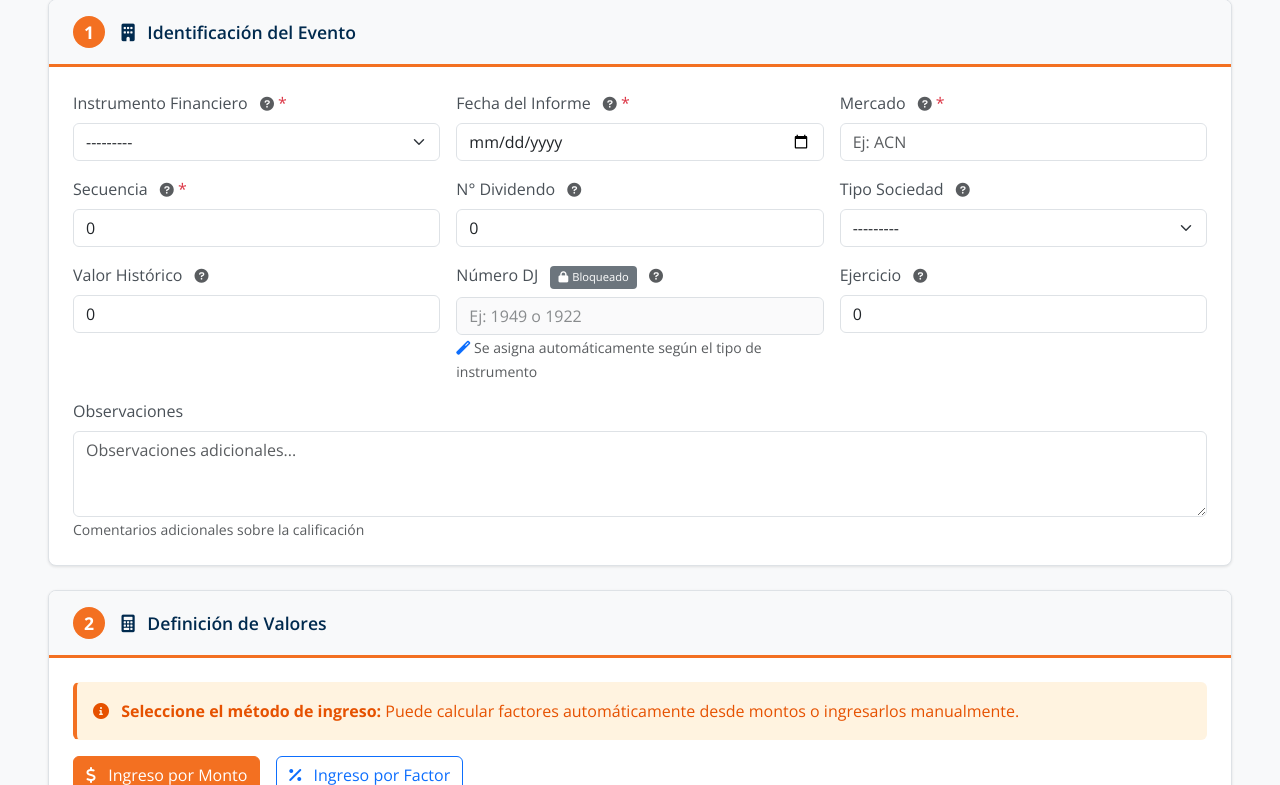
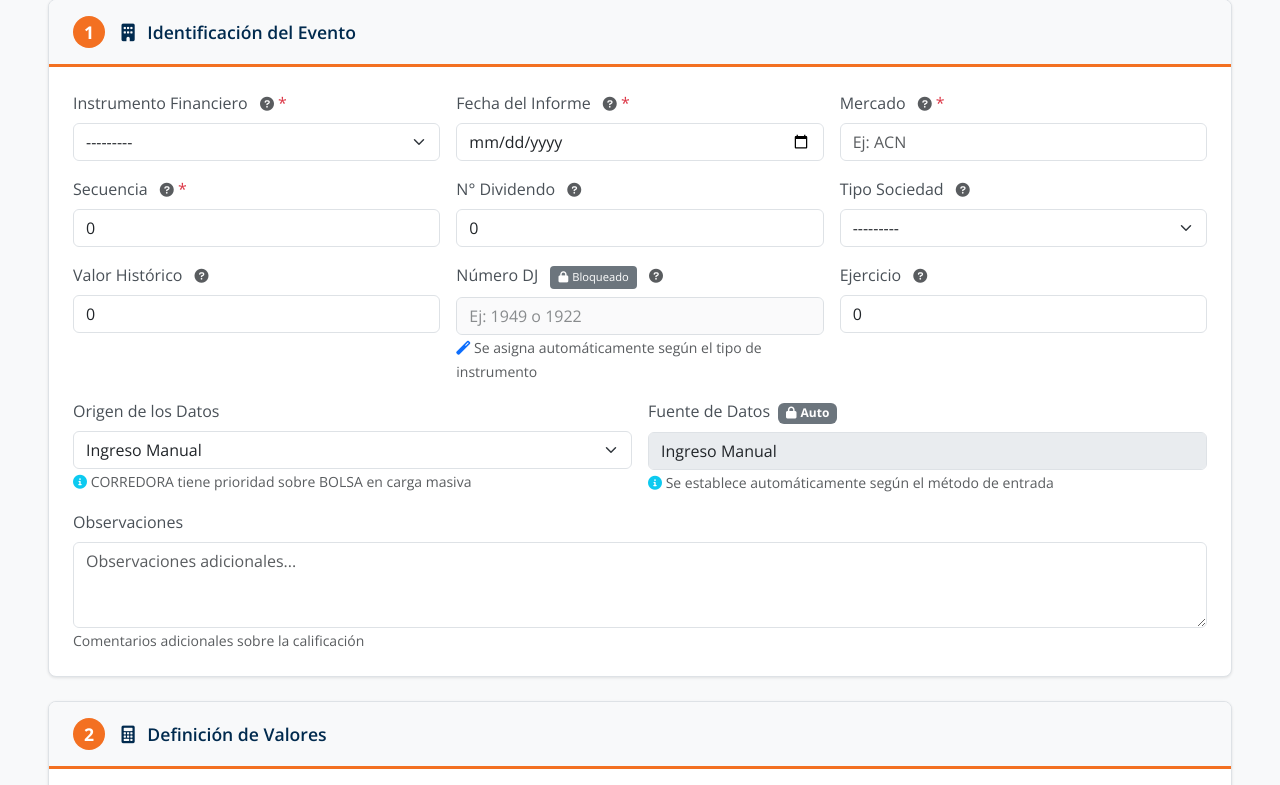
Before and after one commit to Ewniah/nuam_project, a Django app: page /calificaciones/crear/ in a window 1280 px wide. Shown: the part 295-1080 px from the top of the page. Run offline with Django 5.2, Linux system fonts and the light colour scheme; the visitor is signed in with stand-in values (Sample User, id 1); data that the repository does not hold is empty.

Commit message:
fix(templates): actualizar todos los templates con campos origen y fuente_origen
TEMPLATES ACTUALIZADOS:

1. listar_calificaciones.html:
   - Agregar columnas 'Origen' y 'Fuente' en tabla principal
   - Badges con íconos para origen:
     - CORREDORA: Verde con ícono building
     - BOLSA: Cyan con ícono chart-line
     - MANUAL: Gris con ícono keyboard
   - Badges para fuente_origen:
     - MANUAL: Azul con ícono keyboard
     - MASIVA: Morado (#6f42c1) con ícono file-upload

2. admin_panel.html (Panel Calificaciones):
   - Agregar columnas 'Origen' y 'Fuente' en tabla de últimas calificaciones
   - Mismos badges con íconos que listar_calificaciones
   - Mantener orden: ID, Instrumento, Fecha, Origen, Fuente, Mercado, Monto, Estado, Creado Por, Acciones

3. mi_perfil.html (Últimas Calificaciones del Usuario):
   - Agregar columna 'Fuente' después de 'Método'
   - Badge morado para MASIVA, azul para MANUAL
   - Orden: Instrumento, Método, Fuente, Monto, Factor, Fecha

4. form_calificacion.html (Formulario de Creación/Edición):
   - Agregar campo 'Origen' (editable, Select con 3 opciones)
   - Agregar campo 'Fuente de Datos' (read-only, muestra 'Ingreso Manual')
   - Help text: 'CORREDORA tiene prioridad sobre BOLSA en carga masiva'
   - Help text: 'Se establece automáticamente según el método de entrada'
   - Badge 'Auto' con ícono lock para indicar campo automático

DISEÑO CONSISTENTE:
- Todos los badges usan mismo esquema de colores
- Íconos FontAwesome semánticos en todos los templates
- Tooltips descriptivos en badges
- Ancho de columnas optimizado para mejor visualización

COBERTURA:
-  Vista de listado principal (listar.html) - ya actualizado
-  Vista de listado alternativa (listar_calificaciones.html)
-  Panel de administración (admin_panel.html)
-  Perfil de usuario (mi_perfil.html)
-  Formulario de creación/edición (form_calificacion.html)

Total: 4 templates adicionales actualizados para mostrar origen y fuente_origen

```diff
--- a/templates/calificaciones/form_calificacion.html
+++ b/templates/calificaciones/form_calificacion.html
@@ -400,6 +400,31 @@
                             {{ form.ejercicio.label }}
                         </label>
                         {{ form.ejercicio }}
+                    </div>
+
+                    <!-- Origen -->
+                    <div class="col-md-6">
+                        <label for="{{ form.origen.id_for_label }}" class="form-label">
+                            {{ form.origen.label }}
+                        </label>
+                        {{ form.origen }}
+                        <small class="form-text text-muted">
+                            <i class="fas fa-info-circle text-info"></i> CORREDORA tiene prioridad sobre BOLSA en carga masiva
+                        </small>
+                    </div>
+
+                    <!-- Fuente Origen (Read-only) -->
+                    <div class="col-md-6">
+                        <label class="form-label">
+                            Fuente de Datos
+                            <span class="badge bg-secondary ms-1">
+                                <i class="fas fa-lock me-1"></i>Auto
+                            </span>
+                        </label>
+                        <input type="text" class="form-control" value="Ingreso Manual" disabled>
+                        <small class="form-text text-muted">
+                            <i class="fas fa-info-circle text-info"></i> Se establece automáticamente según el método de entrada
+                        </small>
                     </div>
 
                     <!-- Observaciones -->
```
Also changed, not shown: templates/calificaciones/admin_panel.html (+20 -0 lines), templates/calificaciones/listar_calificaciones.html (+30 -0 lines), templates/calificaciones/mi_perfil.html (+10 -0 lines).
